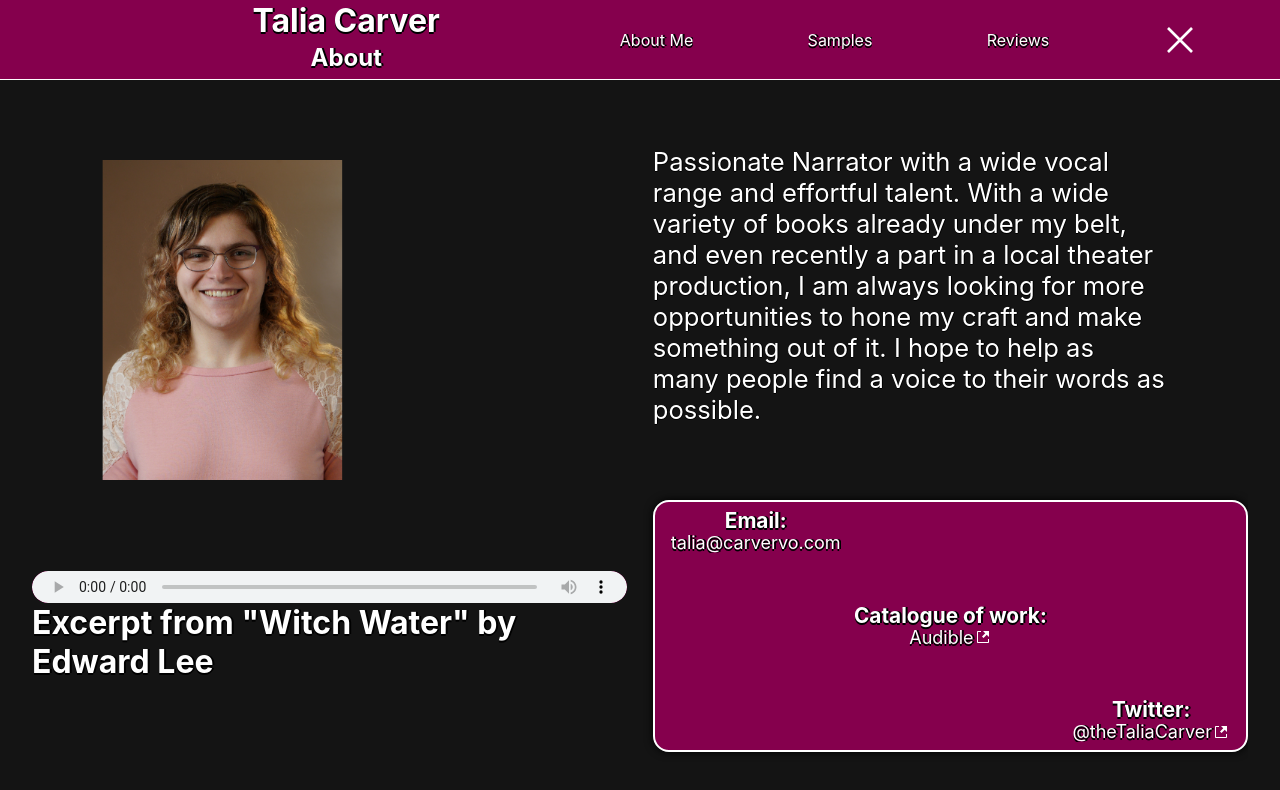
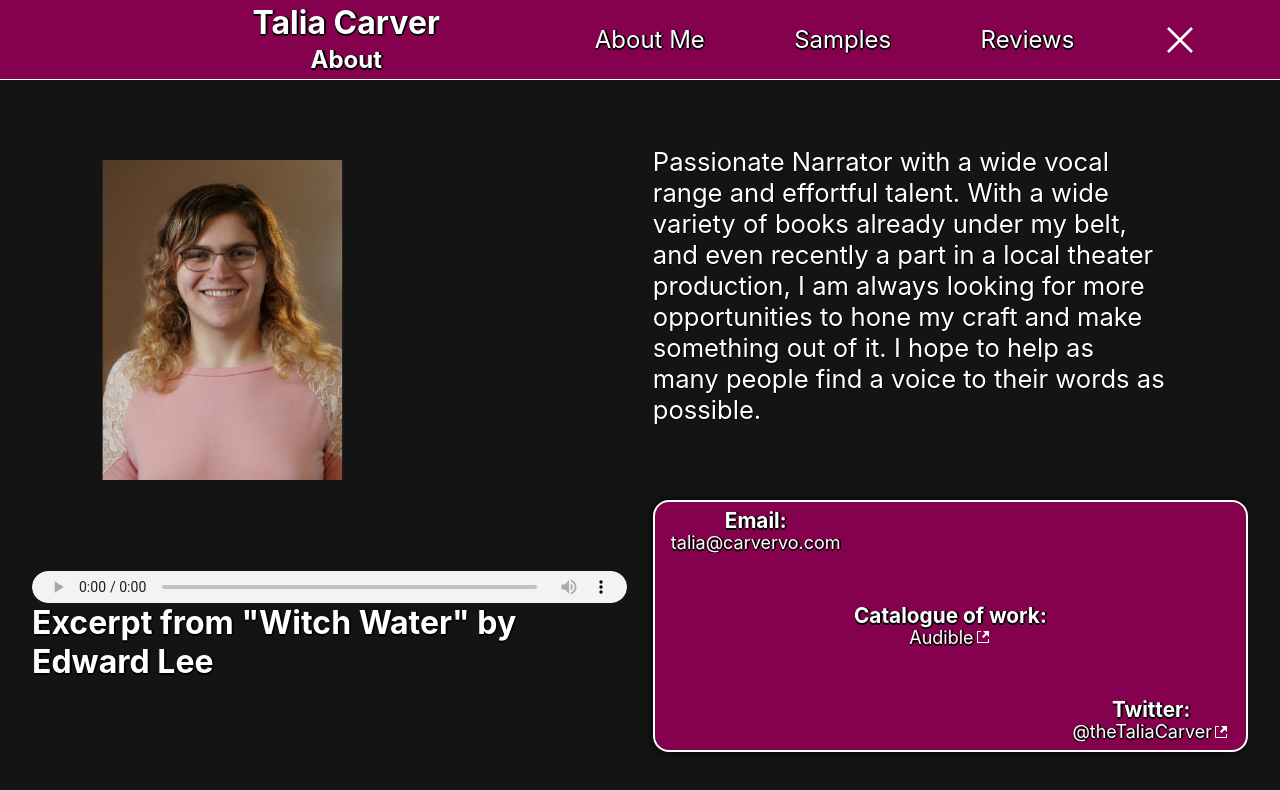
Before and after one commit to BritneyAC/talia-narration, a Next.js app: page / in a window 1280 px wide. Shown: the top 790 px of the page. Built offline with nearby package versions, Linux system fonts and the light colour scheme.

Commit message:
increased font sized of navbar items

```diff
--- a/src/styles/css/Navbar.module.css
+++ b/src/styles/css/Navbar.module.css
@@ -41,7 +41,8 @@
   transition: transform 0.25s ease-in-out;
 }
 .titles * {
-  line-height: 2rem;
+  overflow: visible;
+  line-height: 1.2;
   margin: 0;
   padding: 0;
 }
@@ -50,7 +51,7 @@
 }
 
 .title {
-  font-size: 2.5rem;
+  font-size: clamp(2rem, 2.5vw, 3.5vh);
 }
 
 .location {
@@ -86,6 +87,7 @@
   justify-content: space-evenly;
   list-style: none;
   margin: 0;
+  font-size: clamp(1.5rem, 1.5vw, 2vh);
 }
 
 .menu li {
@@ -102,11 +104,9 @@
   .nav[data-menu=open] {
     border-bottom: none;
   }
-
   .titles {
     justify-content: center;
   }
-
   .menu {
     flex-direction: column;
     height: 50vh;
--- a/src/styles/scss/Navbar.module.scss
+++ b/src/styles/scss/Navbar.module.scss
@@ -44,7 +44,8 @@
   transform: translateX(calc(-5% - 1rem));
   transition: transform .25s ease-in-out;
   & * {
-    line-height: 2rem;
+    overflow: visible;
+    line-height: 1.2;
     margin: 0;
     padding: 0;
   }
@@ -54,7 +55,7 @@
 }
 
 .title{
-  font-size: 2.5rem;
+  font-size: clamp(2rem, 2.5vw, 3.5vh);
 }
 
 .location{
@@ -91,6 +92,7 @@
   justify-content: space-evenly;
   list-style: none;
   margin: 0;
+  font-size: clamp(1.5rem, 1.5vw, 2vh);
 }
 
 .menu li{
```
